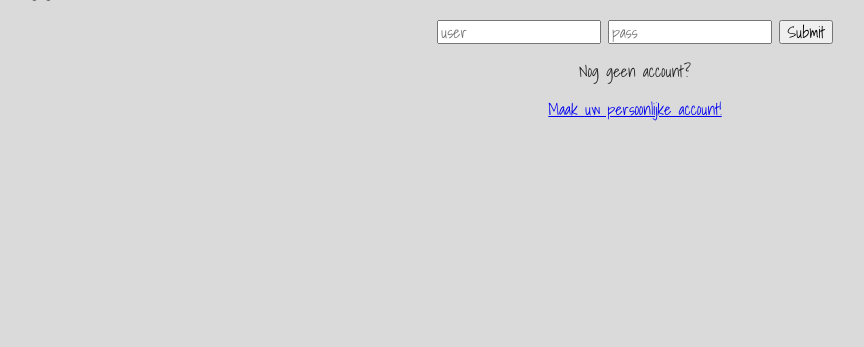
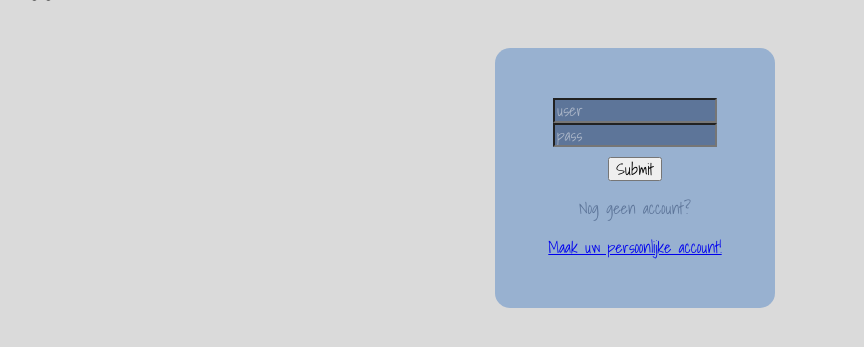
Before and after one commit to Bowieman12/B3-takenlijst, a PHP site: the page made by task/login.php in a window 1280 px wide. Shown: the part 68-415 px from the top of the page, without its empty margins (5-869 px from the left). Run offline with PHP 8.4, Linux system fonts and the light colour scheme.

Commit message:
3.4 Inlog pagina design
Inlog pagina mooi gemaakt volgens de behoeften

```diff
--- a/css/main.css
+++ b/css/main.css
@@ -370,3 +370,29 @@ label{
   border-radius: 15px;
   margin: 10px;
 }
+
+/* ====================== INLOG PAGINA ====================== */
+
+.blok-inlog{
+  padding: 50px;
+  background-color: #98b1d0;
+  border-radius: 15px;
+  margin: 50px;
+  margin-inline: 500px;
+}
+
+.user-pass input{
+  background-color: #5D7599 ;
+}
+.user-pass ::placeholder{
+  color: #ABB6C8;
+}
+.p-login{
+  color: #5D7599;
+}
+
+.submit-inlog{
+  margin: 10px;
+}
+
+#5D7599
--- a/task/login.php
+++ b/task/login.php
@@ -16,18 +16,27 @@
         <h1>Inloggen</h1>
     </header>
 
+
+    <div class="blok-inlog">
         <?php
             require_once '../head.php'; ?>
         <div class="container home">
         <form action="../backend/loginController.php" method="POST">
+            <div class="user-pass">
                 <input type="text" name="username" placeholder="user">
                 <input type="password" name="password" placeholder="pass">
+            </div>
+            <div class="submit-inlog">
                 <input type="submit" value="Submit">
+            </div>
         </form>
 
+            <div class="p-login">
                 <p>Nog geen account?</p>
+            </div>
             <div class="signup-href">
             <a href ="signup.php">Maak uw persoonlijke account!</a>
+            </div>
         </div>
     </div>
 
```
Lines whose indentation alone changed are shown as unchanged.
